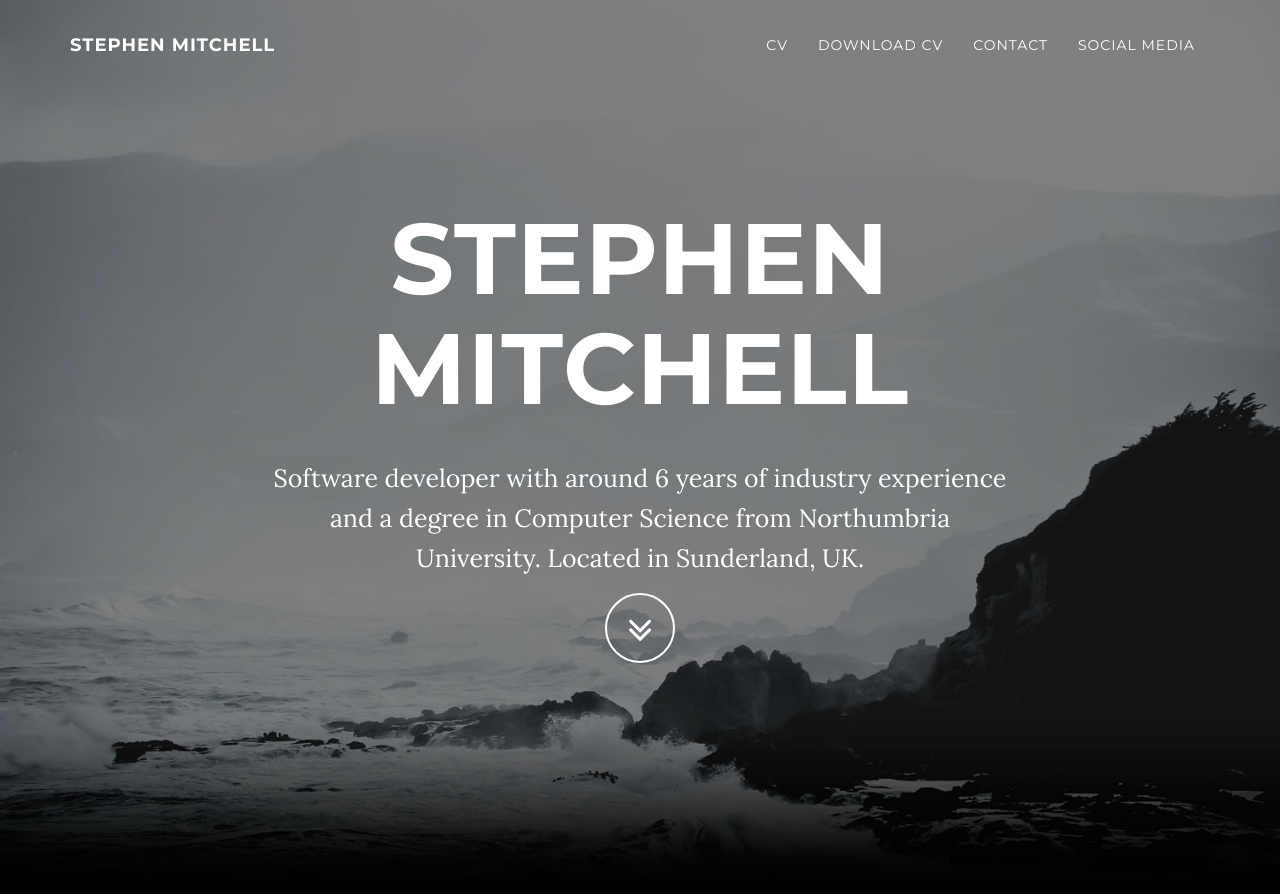
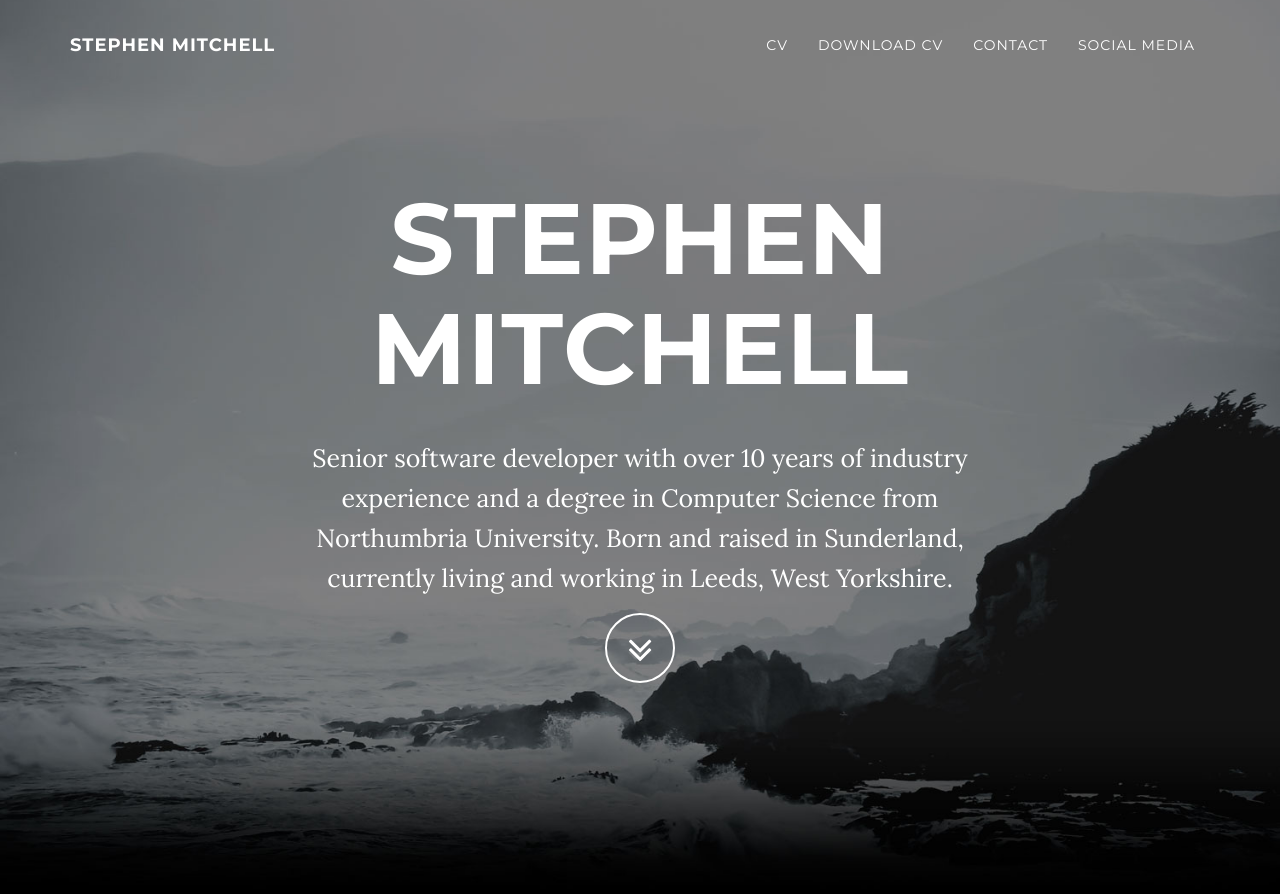
Before and after one commit to stephen-mitchell/stephen-mitchell.github.io, a Jekyll site: the page built from index.html, in a window 1280 px wide and 900 px high. Shown: the top 894 px of the window. Built offline with Jekyll 4.4.1, drawn with Linux system fonts in a browser that asks for light colours.

Commit message:
Update description

```diff
--- a/_config.yml
+++ b/_config.yml
@@ -2,9 +2,7 @@
 title: Stephen Mitchell
 email: your-email@domain.com
 url: http://stephenmitchell.me.uk
-description: "Software developer with around 6 years of industry experience and
-a degree in Computer Science from Northumbria University. Located in Sunderland,
-UK."
+description: "Senior software developer with over 10 years of industry experience and a degree in Computer Science from Northumbria University. Born and raised in Sunderland, currently living and working in Leeds, West Yorkshire."
 
 # Color settings (hex-codes without the leading hash-tag)
 color:
```
